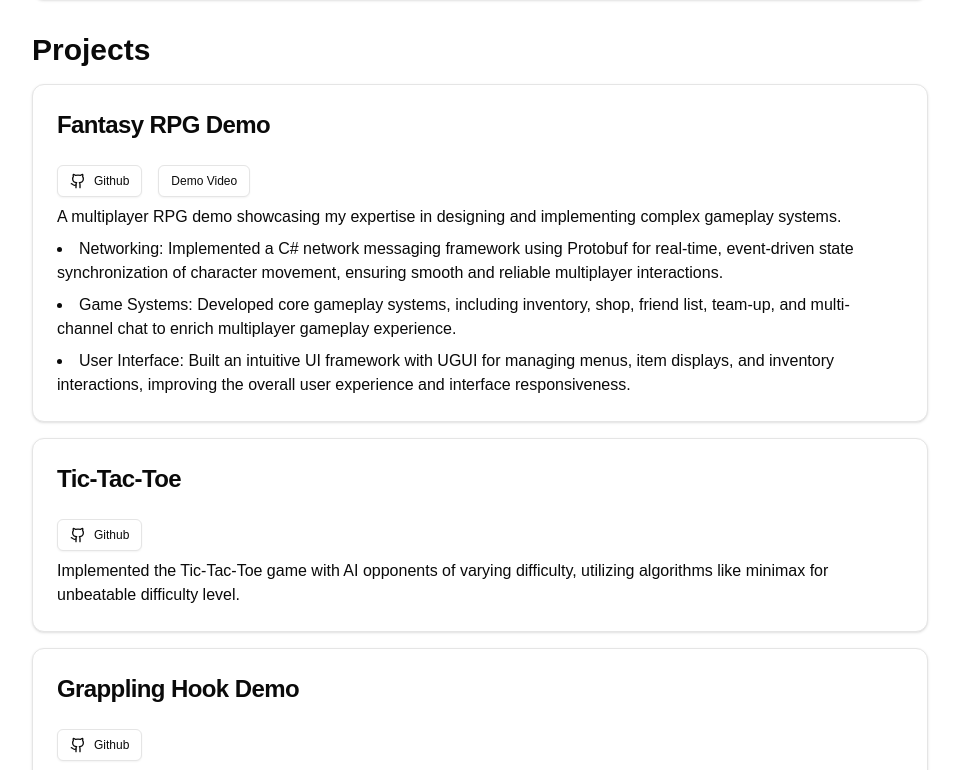
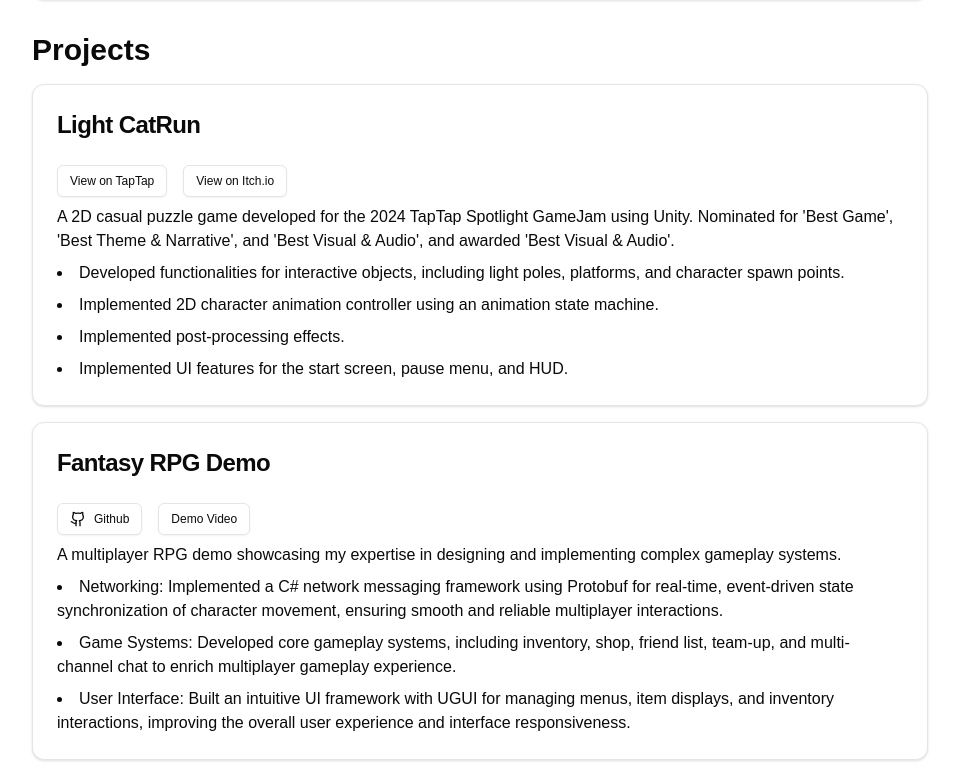
Before and after one commit to deep-river/OnlinePortfolio, a Next.js app: page /resume in a window 1280 px wide. Shown: the part 1630-2400 px from the top of the page, without its empty margins (160-1119 px from the left). Built offline with nearby package versions, Linux system fonts and the light colour scheme.

Commit message:
Update resume page

```diff
--- a/src/app/resume/page.tsx
+++ b/src/app/resume/page.tsx
@@ -131,6 +131,32 @@
         <section className="mb-8">
           <h2 className="text-3xl font-bold mb-4">Projects</h2>
           <Card className="mb-4">
+          <CardHeader>
+            <CardTitle className="text-2xl">Light CatRun</CardTitle>
+          </CardHeader>
+          <CardContent>
+            <div className="flex space-x-4 mb-2">
+              <Button variant="outline" size="sm" asChild>
+                <Link href="https://www.taptap.cn/app/727882" target="_blank" rel="noopener noreferrer">
+                  View on TapTap
+                </Link>
+              </Button>
+              <Button variant="outline" size="sm" asChild>
+                <Link href="https://oguri-ridge.itch.io/light-catrun" target="_blank" rel="noopener noreferrer">
+                  View on Itch.io
+                </Link>
+              </Button>
+            </div>
+            <p className="mb-2">A 2D casual puzzle game developed for the 2024 TapTap Spotlight GameJam using Unity. Nominated for 'Best Game', 'Best Theme & Narrative', and 'Best Visual & Audio', and awarded 'Best Visual & Audio'.</p>
+            <ul className="list-disc list-inside space-y-2">
+              <li>Developed functionalities for interactive objects, including light poles, platforms, and character spawn points.</li>
+              <li>Implemented 2D character animation controller using an animation state machine.</li>
+              <li>Implemented post-processing effects.</li>
+              <li>Implemented UI features for the start screen, pause menu, and HUD.</li>
+            </ul>
+          </CardContent>
+        </Card>
+          <Card className="mb-4">
             <CardHeader>
               <CardTitle className="text-2xl">Fantasy RPG Demo</CardTitle>
             </CardHeader>
```
